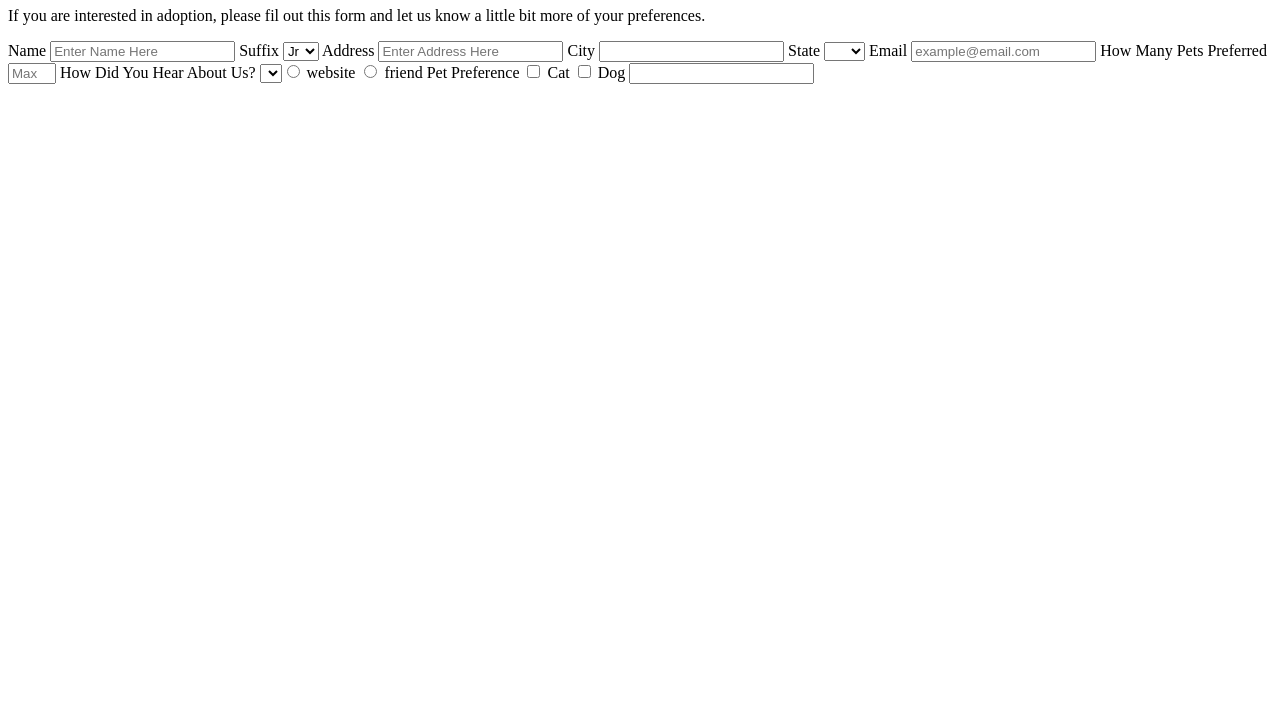
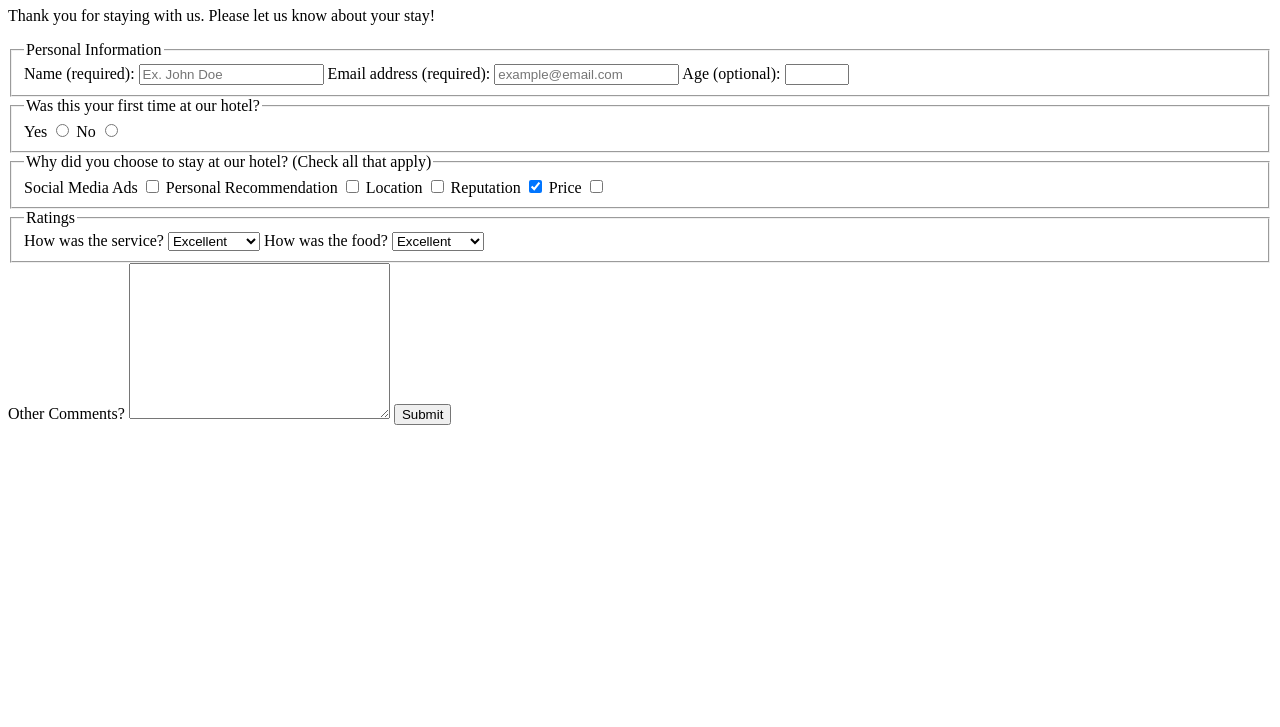
Before and after one commit to chocopanpan/hotel-feedback-form, a plain HTML site: page index.html in a window 1280 px wide. Shown: the part 73-800 px from the top of the page. Drawn offline with Linux system fonts and the light colour scheme.

Commit message:
Update index.html
Correction

```diff
--- a/index.html
+++ b/index.html
@@ -1,49 +1,72 @@
 <!DOCTYPE html>
 <html lang="en">
   <head>
-    <meta charset="UTF-8" />
-    <title>Survey Form</title>
+    <meta charset="UTF-8"/>
+    <title>Hotel Feedback Form</title>
   </head>
   <body>
-    <h1 id="title">Pet Adoption Form</h1>
-    <p id="description">If you are interested in adoption, please fil out this form and let us know a little bit more of your preferences.</p>
-<form id="survey-form">
-  <label id="name-label">Name</label>
-  <input type="text" id="name" placeholder="Enter Name Here" required/>
-  <label id="suffix-label">Suffix</label>
-  <select id="dropdown">
-    <option value="jr">Jr</option>
-    <option value="sr">Sr</option>
-  </select>
-  <label id="address-label">Address</label>
-  <input type="text" id="address" placeholder="Enter Address Here" required>
-  <label id="city-label">City</label>
-  <input type="text" id="city">
-  <label id="dropdown">State</label>
-  <select name="states" id="dropdown">
-    <option value=""></option>
-    <option value="alabama">AL</option>
-    <option value="alaska">AK</option>
-    <option value="arizona">AZ</option>
-    <option value="arkansas">AR</option>
-  </select>
-  <label id="email-label">Email</label>
-  <input type="email" id="email" placeholder="example@email.com" required/>
-  <label id="number-label">How Many Pets Preferred</label>
-  <input type="number" id="number" placeholder="Max 3" min="1" max="4"/>
-  <label id="referral">How Did You Hear About Us?</label>
-  <select id="dropdown">
-    <input type="radio" name="website" value="website"/>
-    <label>website</label>
-    <input type="radio" name="friend" value="friend"/>
-    <label>friend</label>
-  </select>
-  <label id="pet-preference">Pet Preference</label>
-  <input type="checkbox" name="cat" value="cat">
-  <label>Cat</label>
-  <input type="checkbox" name="dog" value="dog">
-  <label>Dog</label>
-  <input type="textarea">
-</form>
+    <header>
+      <h1>Hotel Feedback Form</h1>
+      <p>
+        Thank you for staying with us. Please let us know about your stay!
+      </p>
+    </header>
+    <main>
+      <form method="POST" action="https://hotel-feedback.freecodecamp.org">
+        <fieldset>
+          <legend>Personal Information</legend>
+          <label for="full-name">Name (required):</label>
+          <input type="text" id="full-name" name="name" placeholder="Ex. John Doe" required size="20"/>
+          <label for="email">Email address (required):</label>
+          <input placeholder="example@email.com" required id="email" type="email" name="email" size="20"/>
+          <label for="age">Age (optional):</label>
+          <input type="number" name="age" id="age" min="3" max="100"/>
+        </fieldset>
+        <fieldset>
+          <legend>Was this your first time at our hotel?</legend>
+          <label for="yes-option">Yes</label>
+          <input id="yes-option" type="radio" name="hotel-stay" />
+          <label for="no-option">No</label>
+          <input id="no-option" type="radio" name="hotel-stay" />
+        </fieldset>
+        <fieldset>
+          <legend>
+            Why did you choose to stay at our hotel? (Check all that apply)
+          </legend>
+          <label for="ads">Social Media Ads</label>
+          <input type="checkbox" id="ads" name="ads" value="ads" />
+          <label for="recommendation">Personal Recommendation</label>
+          <input type="checkbox" id="recommendation" name="recommendation" value="recommendation"/>
+          <label for="location">Location</label>
+          <input type="checkbox" id="location" name="location" value="location" />
+          <label for="reputation">Reputation</label>
+          <input checked type="checkbox" id="reputation" name="reputation" value="reputation"/>
+          <label for="price">Price</label>
+          <input type="checkbox" id="price" name="price" value="price" />
+        </fieldset>
+        <fieldset>
+          <legend>Ratings</legend>
+          <label for="service">How was the service?</label>
+          <select name="service" id="service">
+            <option value="poor">Poor</option>
+            <option value="satisfactory">Satisfactory</option>
+            <option value="good">Good</option>
+            <option value="very-good">Very Good</option>
+            <option selected value="excellent">Excellent</option>
+          </select>
+          <label for="food">How was the food?</label>
+          <select name="food" id="food">
+            <option value="poor">Poor</option>
+            <option value="satisfactory">Satisfactory</option>
+            <option value="good">Good</option>
+            <option value="very-good">Very Good</option>
+            <option selected value="excellent">Excellent</option>
+          </select>
+        </fieldset>
+        <label for="comments">Other Comments?</label>
+        <textarea cols="30" rows="10" name="comments" id="comments"></textarea>
+        <button type="submit">Submit</button>
+        </form>
+    </main>
   </body>
 </html>
```
